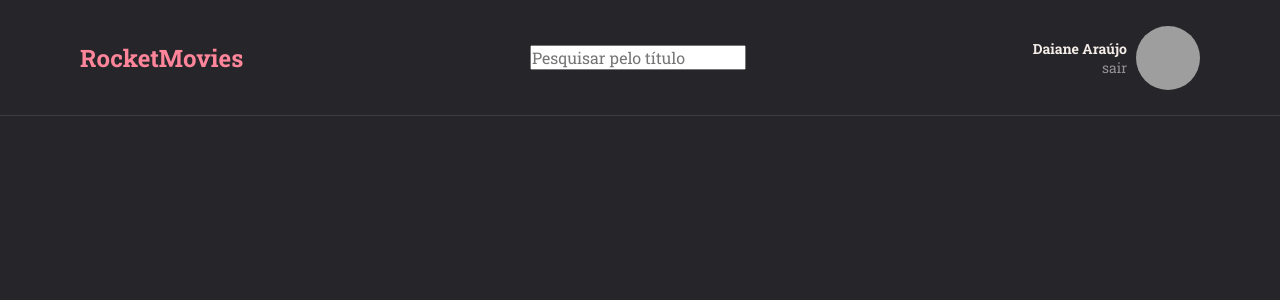
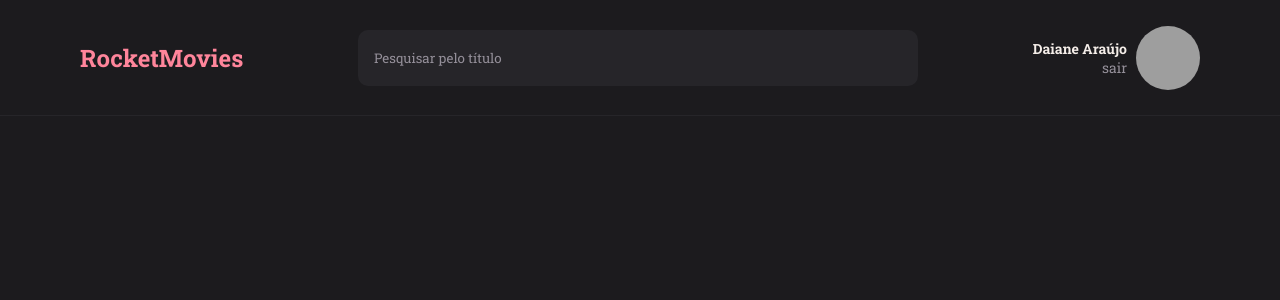
Before and after one commit to araujodai/RocketMovies, a React (Vite) app: page / in a window 1280 px wide. Shown: the top 300 px of the page. Built offline with nearby package versions, Linux system fonts and the light colour scheme; grey boxes are pictures that could not be loaded.

Commit message:
create input component

```diff
--- a/src/components/Header/index.jsx
+++ b/src/components/Header/index.jsx
@@ -1,10 +1,14 @@
-import { Container, Profile } from "./styles";
+import { Input } from "../Input";
+
+import { Container, Profile, Search } from "./styles";
 
 export function Header() {
   return (
     <Container>
       <h2>RocketMovies</h2>
-      <input type="text" placeholder="Pesquisar pelo título"></input>
+      <Search>
+        <Input type="text" placeholder="Pesquisar pelo título" />
+      </Search>
       <Profile>
         <div>
           <strong>Daiane Araújo</strong>
--- a/src/components/Header/styles.js
+++ b/src/components/Header/styles.js
@@ -2,6 +2,7 @@ import styled from "styled-components";
 
 export const Container = styled.header`
   grid-area: header;
+
   width: 100%;
   height: 11.6rem;
   display: flex;
@@ -11,6 +12,7 @@ export const Container = styled.header`
   border-bottom-style: solid;
   border-bottom-color: ${({ theme })=> theme.COLORS.BACKGROUND_700};
   padding: 0 8rem;
+  font-size: 1.4rem;
 
   > h2 {
     color: ${({ theme })=> theme.COLORS.PRIMARY_COLOR};
@@ -27,7 +29,7 @@ export const Profile = styled.div`
     display: flex;
     flex-direction: column;
     align-items: end;
-    font-size: 1.4rem;
+    /* font-size: 1.4rem; */
 
     a {
       font-weight: 400;
@@ -41,3 +43,14 @@ export const Profile = styled.div`
     border-radius: 50%;
   }
 `;
+
+export const Search = styled.div`
+  /* max-width: 63rem;
+  flex-grow: 1; */
+  width: 50%;
+  /* font-size: 1.4rem; */
+
+  /* > input {
+    font-size: 1.4rem;
+  } */
+`;
--- /dev/null
+++ b/src/components/Input/index.jsx
@@ -0,0 +1,10 @@
+import { Container } from "./styles";
+
+export function Input({ icon: Icon, ...rest }) {
+  return (
+    <Container>
+      {Icon && <Icon size={20} />}
+      <input {...rest} />
+    </Container>
+  );
+};
--- /dev/null
+++ b/src/components/Input/styles.js
@@ -0,0 +1,29 @@
+import styled from "styled-components";
+
+export const Container = styled.div`
+  width: 100%;
+  display: flex;
+  flex-wrap: wrap;
+  align-items: center;
+  background-color: ${({ theme }) => theme.COLORS.BACKGROUND_700};
+
+  border-radius: 1rem;
+
+  > input {
+    width: 100%;
+    height: 5.6rem;
+
+    background: transparent;
+    color: ${({ theme }) => theme.COLORS.WHITE_100};
+    border: none;
+    padding: 1.6rem;
+
+    &::placeholder {
+      color: ${({ theme }) => theme.COLORS.GRAY_200};
+    }
+  }
+
+  > svg {
+      margin-left: 1.6rem;
+    }
+`;
--- a/src/styles/global.js
+++ b/src/styles/global.js
@@ -14,12 +14,14 @@ export default createGlobalStyle`
   body {
     background-color: ${({ theme }) => theme.COLORS.BACKGROUND_800};
     color: ${({ theme }) => theme.COLORS.WHITE_100};
+
+    font-size: 1.6rem;
     -webkit-font-smoothing: antialiased;
   }
 
   body, input, button, textarea {
     font-family: 'Roboto Slab', serif;
-    font-size: 1.6rem;
+    /* font-size: 1.6rem; */
     outline: none;
   }
 
--- a/src/styles/theme.js
+++ b/src/styles/theme.js
@@ -1,8 +1,9 @@
 export default {
   COLORS: {
     BACKGROUND_900: "#0D0C0F",
-    BACKGROUND_800: "#262529",
-    BACKGROUND_700: "#3E3B47",
+    BACKGROUND_800: "#1C1B1E",
+    BACKGROUND_700: "#262529",
+    BACKGROUND_600: "#3E3B47",
 
     WHITE_100: "#F4EDE8",
     WHITE_200: "#E5E5E5",
```
